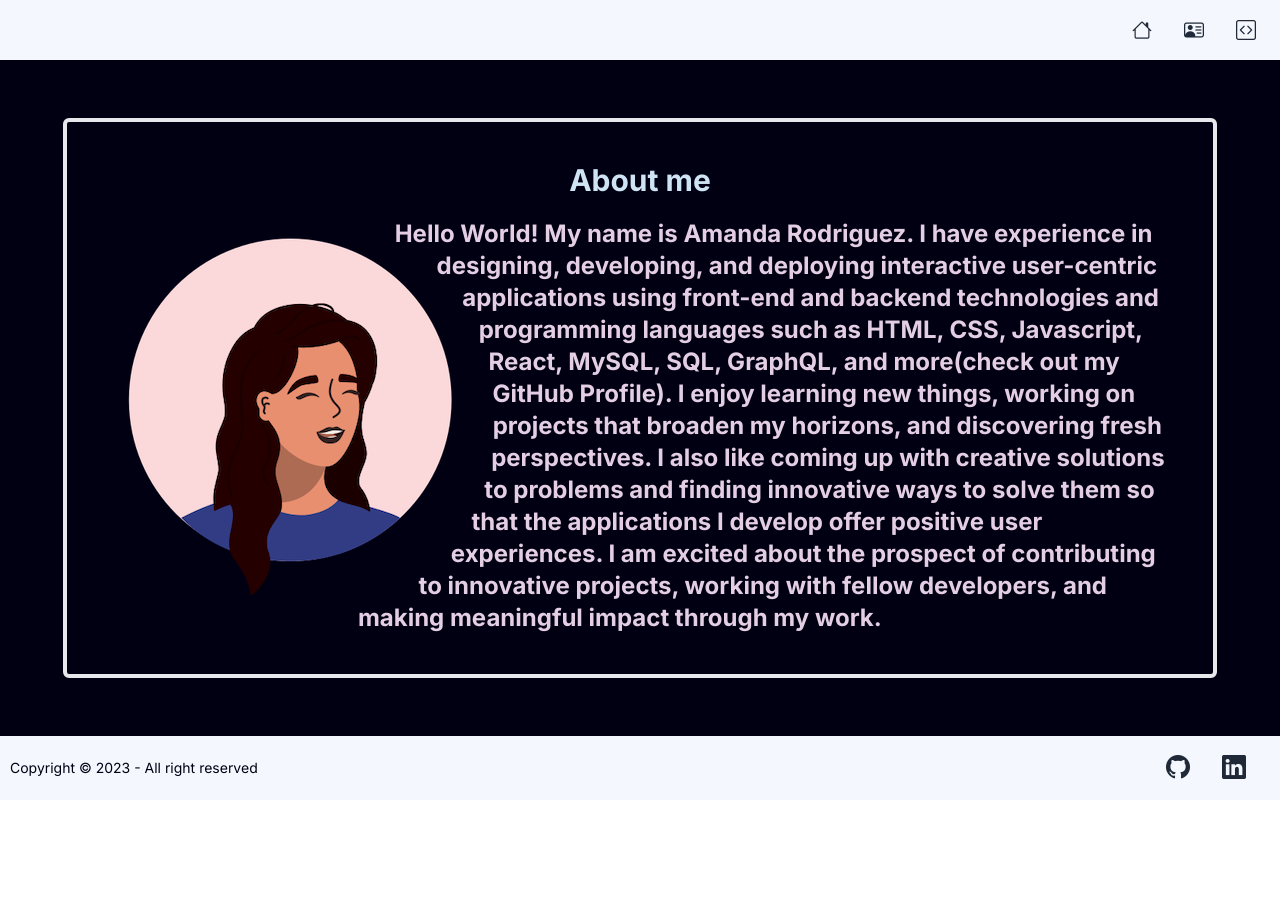
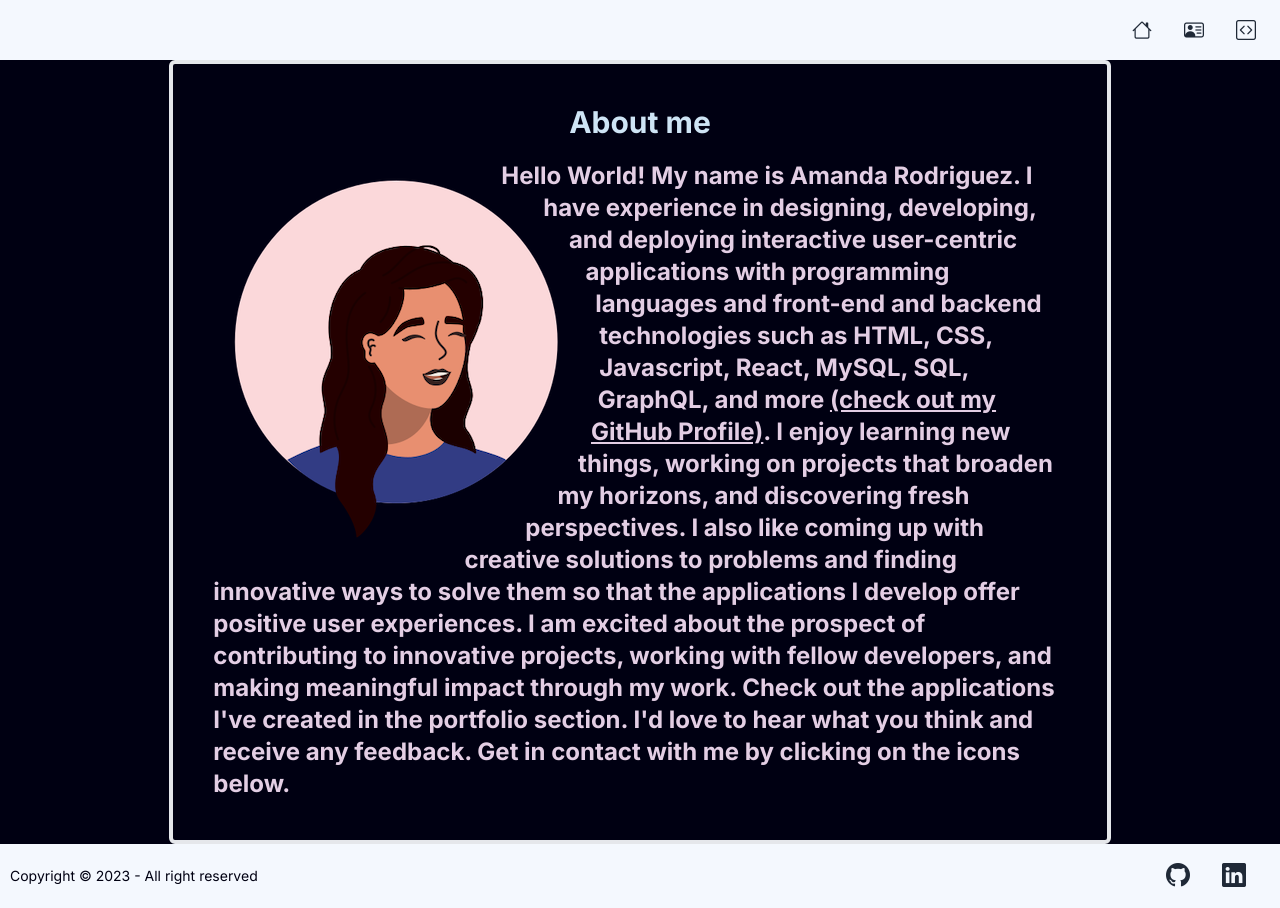
Before and after one commit to amandardz/arportfolio, a Next.js app: page /about in a window 1280 px wide. Before the commit the page ends 800 px from the top, so only its background shows below. Built offline with nearby package versions, Linux system fonts and the light colour scheme.

Commit message:
updating about card content

```diff
--- a/app/about/page.js
+++ b/app/about/page.js
@@ -5,7 +5,7 @@ import style from './about.module.css';
 
 export default function About() {
   return (
-    <div className='p-10 border-4 rounded-md lg:mx-auto lg:my-0 lg:w-10/12'>
+    <div className='p-10 border-4 rounded-md lg:mx-auto lg:my-0 md:w-8/12 lg:9/12'>
       <div className='text-secondary-content text-center font-bold text-3xl mb-5'>
         About me
       </div>
@@ -18,15 +18,13 @@ export default function About() {
         <p className='text-primary-content md:text-2xl font-bold'>
           Hello World! My name is Amanda Rodriguez. I have experience in
           designing, developing, and deploying interactive user-centric
-          applications using front-end and backend technologies and programming languages
-          such as HTML, CSS, Javascript, React, MySQL, SQL, GraphQL, and more
-          <Link href='https://github.com/amandardz' target='_blank'>(check out my GitHub Profile)</Link>. I enjoy learning new things, working on
+          applications with programming languages and front-end and backend technologies such as HTML, CSS, Javascript, React, MySQL, SQL, GraphQL, and more <Link className='underline' href='https://github.com/amandardz' target='_blank'>(check out my GitHub Profile)</Link>. I enjoy learning new things, working on
           projects that broaden my horizons, and discovering fresh perspectives.
           I also like coming up with creative solutions to problems and finding
           innovative ways to solve them so that the applications I develop offer
           positive user experiences. I am excited about the prospect of
           contributing to innovative projects, working with fellow developers,
-          and making meaningful impact through my work.
+          and making meaningful impact through my work. Check out the applications I've created in the portfolio section. I'd love to hear what you think and receive any feedback. Get in contact with me by clicking on the icons below.
         </p>
       </div>
     </div>
```
